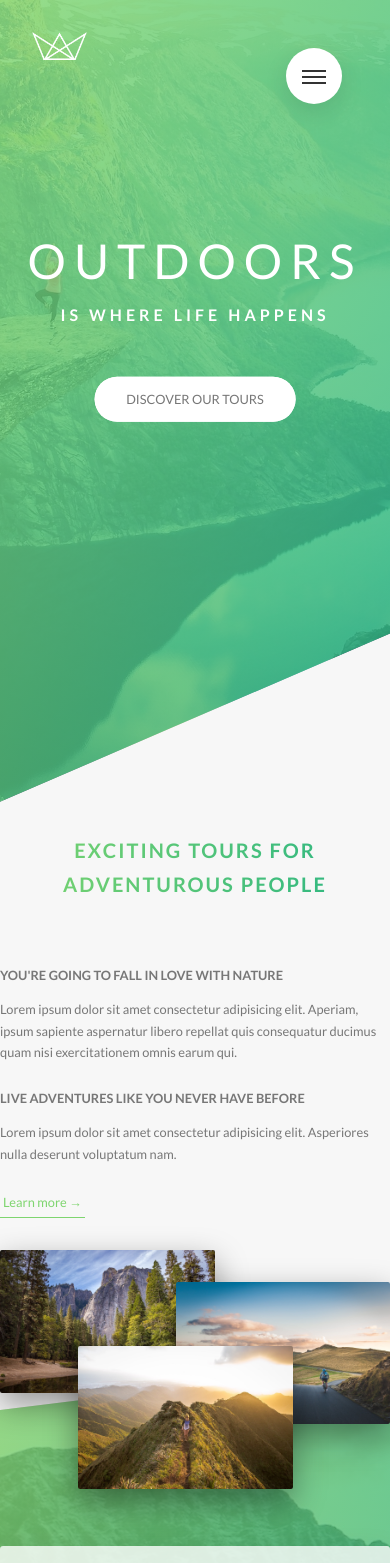
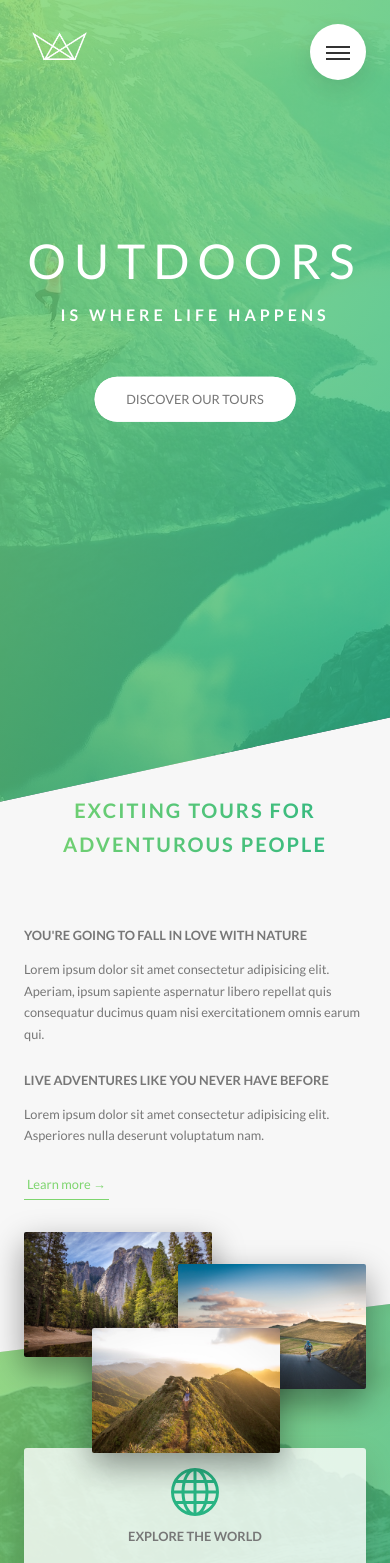
Before and after one commit to SaadBajwa659/natour, a React (Create React App) app: page / in a window 390 px wide. Shown: the top 1563 px of the page. Built offline with nearby package versions, Linux system fonts and the light colour scheme.

Commit message:
Added some more media queries and made it stable for different devices and i am also half way there

```diff
--- a/src/sass/base/Utilities.scss
+++ b/src/sass/base/Utilities.scss
@@ -2,7 +2,13 @@
 
 .u-margin-bottom-small { margin-bottom: 1.5rem !important; }
 .u-margin-bottom-medium { margin-bottom: 4rem !important; }
-.u-margin-bottom-big { margin-bottom: 8rem !important; }
+.u-margin-bottom-big {
+  margin-bottom: 8rem !important;
+
+  @include respond(tab-port) {
+    margin-bottom: 5rem;
+  }
+}
 
 .u-margin-top-big { margin-top: 8rem !important; }
 .u-margin-top-huge { margin-top: 10rem !important; }
--- a/src/sass/layout/Footer.scss
+++ b/src/sass/layout/Footer.scss
@@ -4,9 +4,17 @@
   font-size: 1.4rem;
   color: var(--color-grey-light-1);
 
+  @include respond(tab-port) {
+    padding: 8rem 0;
+  }
+
   &__logo-box {
     text-align: center;
     margin-bottom: 8rem;
+
+    @include respond(tab-port) {
+      margin-bottom: 6rem;
+    }
   }
 
   &__logo {
@@ -18,6 +26,11 @@
     border-top: 1px solid var(--color-grey-dark);
     padding-top: 2rem;
     display: inline-block;
+
+    @include respond(tab-port) {
+      width: 100%;
+      text-align: center;
+    }
   }
 
   &__list {
@@ -56,5 +69,10 @@
     padding-top: 2rem;
     width: 80%;
     float: right;
+
+    @include respond(tab-port) {
+      width: 100%;
+      float: none;
+    }
   }
 }
--- a/src/sass/layout/Grid.scss
+++ b/src/sass/layout/Grid.scss
@@ -12,6 +12,7 @@
 
   @include respond(tab-port) {
     max-width: 50rem;
+    padding: 0 3rem;
   }
 
   @include clearfix;
--- a/src/sass/layout/Header.scss
+++ b/src/sass/layout/Header.scss
@@ -10,8 +10,13 @@
   background-position: top;
   position: relative;
 
-  -webkit-clip-path: polygon(0 0, 100% 0, 100% 79%, 0 100%);
-  clip-path: polygon(0 0, 100% 0, 100% 79%, 0 100%);
+  -webkit-clip-path: polygon(0 0, 100% 0, 100% 75vh, 0 100%);
+  clip-path: polygon(0 0, 100% 0, 100% 75vh, 0 100%);
+
+  @include respond(phone) {
+    -webkit-clip-path: polygon(0 0, 100% 0, 100% 85vh, 0 100%);
+    clip-path: polygon(0 0, 100% 0, 100% 85vh, 0 100%);
+  }
 
   &__logo-box {
     position: absolute;
--- a/src/sass/layout/Navigation.scss
+++ b/src/sass/layout/Navigation.scss
@@ -15,6 +15,16 @@
     box-shadow: 0 1rem 3rem rgba($color: #000000, $alpha: .1);
     text-align: center;
     cursor: pointer;
+
+    @include respond(tab-port) {
+      top: 4rem;
+      right: 4rem;
+    }
+
+    @include respond(phone) {
+      top: 3rem;
+      right: 3rem;
+    }
   }
 
   &__background {
@@ -31,7 +41,15 @@
     z-index: 1000;
     transition: transform .8s cubic-bezier(0.86, 0, 0.07, 1);
 
-    // transform: scale(80);
+    @include respond(tab-port) {
+      top: 4.5rem;
+      right: 4.5rem;
+    }
+
+    @include respond(phone) {
+      top: 3.5rem;
+      right: 3.5rem;
+    }
   }
 
   &__nav {
--- a/src/sass/pages/Home.scss
+++ b/src/sass/pages/Home.scss
@@ -2,6 +2,10 @@
   background-color: var(--color-grey-light-1);
   padding: 25rem 0;
   margin-top: -20vh;
+
+  @include respond(tab-port) {
+    padding: 20rem 0;
+  }
 }
 
 .section-features {
@@ -19,17 +23,29 @@
   & > * {
     transform: skewY(7deg);
   }
+
+  @include respond(tab-port) {
+    padding: 15rem 0;
+  }
 }
 
 .section-tours {
   background-color: var(--color-grey-light-1);
   padding: 25rem 0 15rem 0;
   margin-top: -10rem;
+
+  @include respond(tab-port) {
+    padding: 20rem 0 10rem 0;
+  }
 }
 
 .section-stories {
   position: relative;
   padding: 15rem 0;
+
+  @include respond(tab-port) {
+    padding: 10rem 0;
+  }
 }
 
 .section-book {
@@ -39,6 +55,10 @@
     rgba(126, 213, 111, 0.8),
     rgba(40, 180, 131, 0.8)
   );
+
+  @include respond(tab-port) {
+    padding: 10rem 0;
+  }
 }
 
 .book {
```
